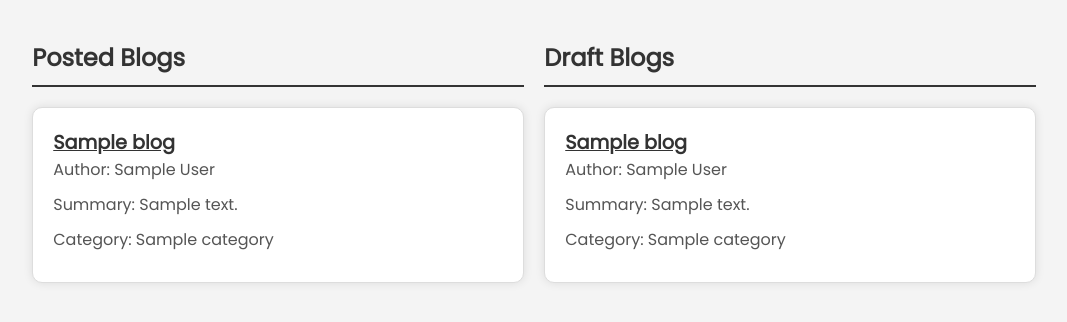
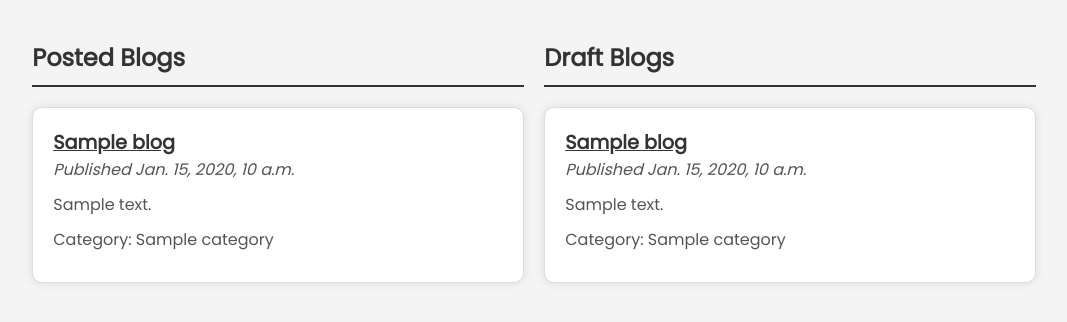
Before and after one commit to vinay-s36/Health-Hub, a Django app: template login_signup/user_auth_app/templates/user_auth_app/blogs.html in a window 1280 px wide. Shown: the part 167-489 px from the top of the page, without its empty margins (106-1173 px from the left). Run offline with Django 3.2, Linux system fonts and the light colour scheme; the template is opened without the code that fills it: most values are stand-ins (such as "Sample title", 1, 10 or a date in 2020).

Commit message:
modified files

```diff
--- a/login_signup/user_auth_app/templates/user_auth_app/blogs.html
+++ b/login_signup/user_auth_app/templates/user_auth_app/blogs.html
@@ -94,6 +94,10 @@
         margin-top: 1px;
         margin-left: 90%;
       }
+
+      #date {
+        font-style: italic;
+      }
     </style>
   </head>
   <body>
@@ -115,8 +119,8 @@
           {% for blog in posted_blogs %}
           <li>
             <a href="{% url 'blog_details_1' id=blog.id %}">{{ blog.title }}</a>
-            <p>Author: {{ blog.author }}</p>
-            <p>Summary: {{ blog.summary|truncate_words:15 }}</p>
+            <p id="date">Published {{ blog.date }}</p>
+            <p>{{ blog.summary|truncate_words:15 }}</p>
             <p>Category: {{ blog.category }}</p>
           </li>
           {% endfor %}
@@ -133,8 +137,8 @@
           <li>
             <a href="{% url 'blog_details_1' id=blog.id %}">{{ blog.title }}</a>
 
-            <p>Author: {{ blog.author }}</p>
-            <p>Summary: {{ blog.summary|truncate_words:15 }}</p>
+            <p id="date">Published {{ blog.date }}</p>
+            <p>{{ blog.summary|truncate_words:15 }}</p>
             <p>Category: {{ blog.category }}</p>
           </li>
           {% endfor %}
```
Also changed, not shown: login_signup/user_auth_app/templates/user_auth_app/patient_blogs.html (+6 -2 lines).
